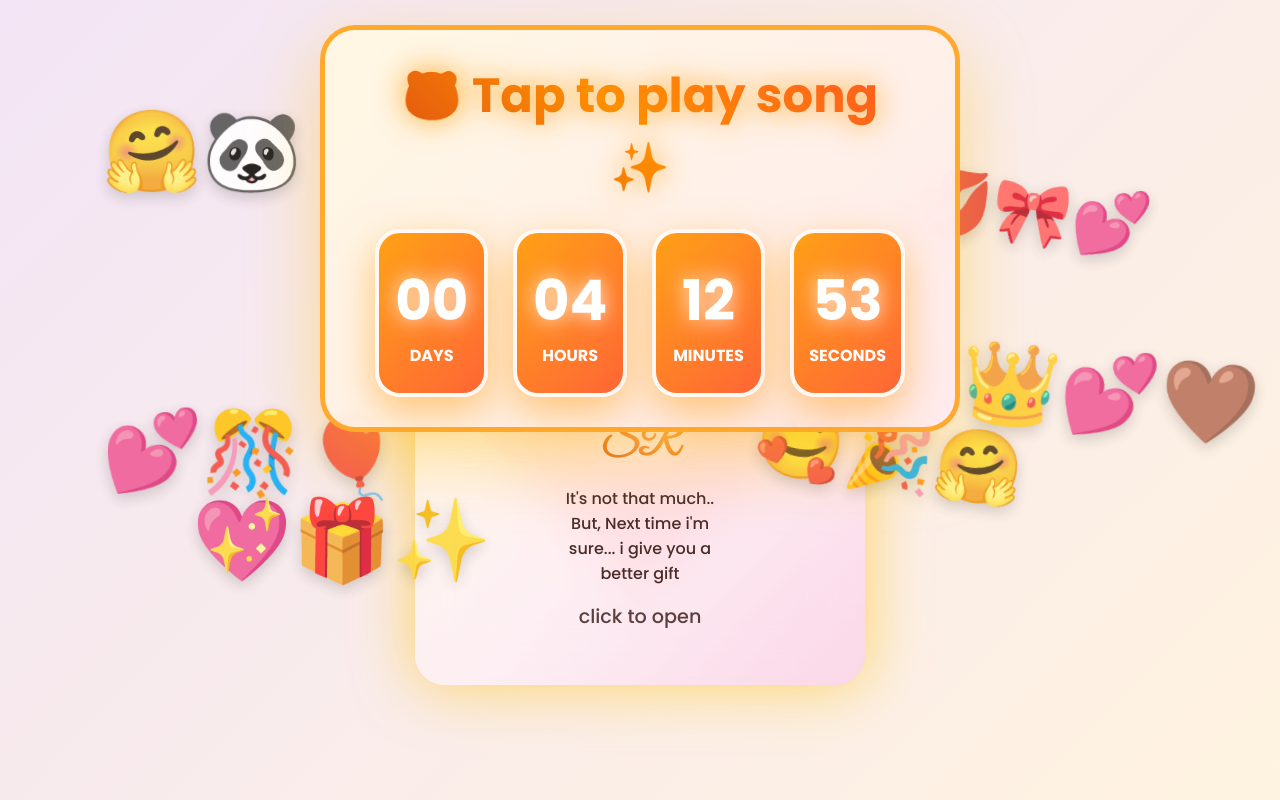
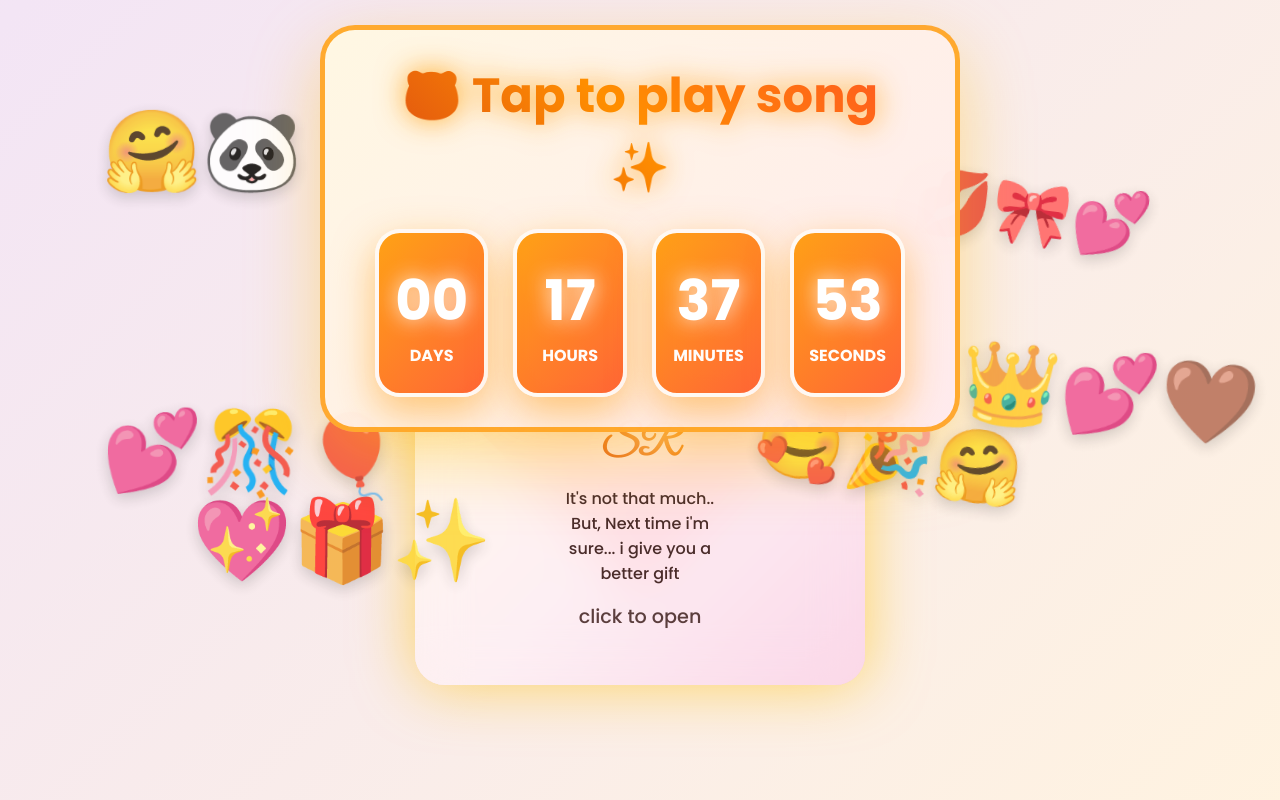
Before and after one commit to msrose2103-tech/SR-2026, a plain HTML site: page Birthday.html in a window 1280 px wide. Drawn offline with Linux system fonts and the light colour scheme.

```diff
--- a/Birthday.html
+++ b/Birthday.html
@@ -649,7 +649,7 @@
     </div>
 
     <script>
-        const BIRTHDAY = new Date('2026-03-20T10:35:00').getTime();
+        const BIRTHDAY = new Date('2026-03-21T00:00:00').getTime();
         const body = document.body;
         const envelopeClosed = document.getElementById('envelopeClosed');
         const letterWrapper = document.getElementById('letterWrapper');
```
